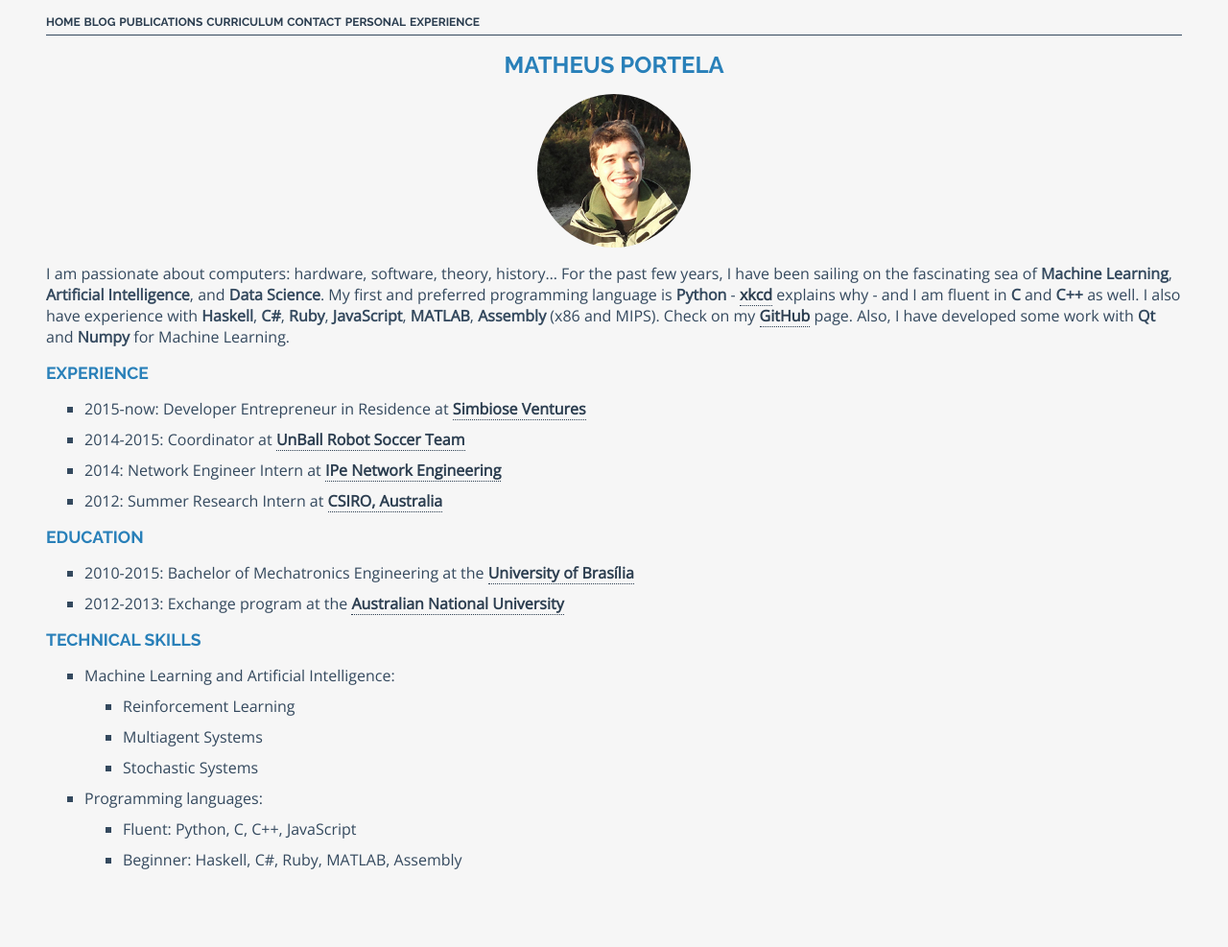
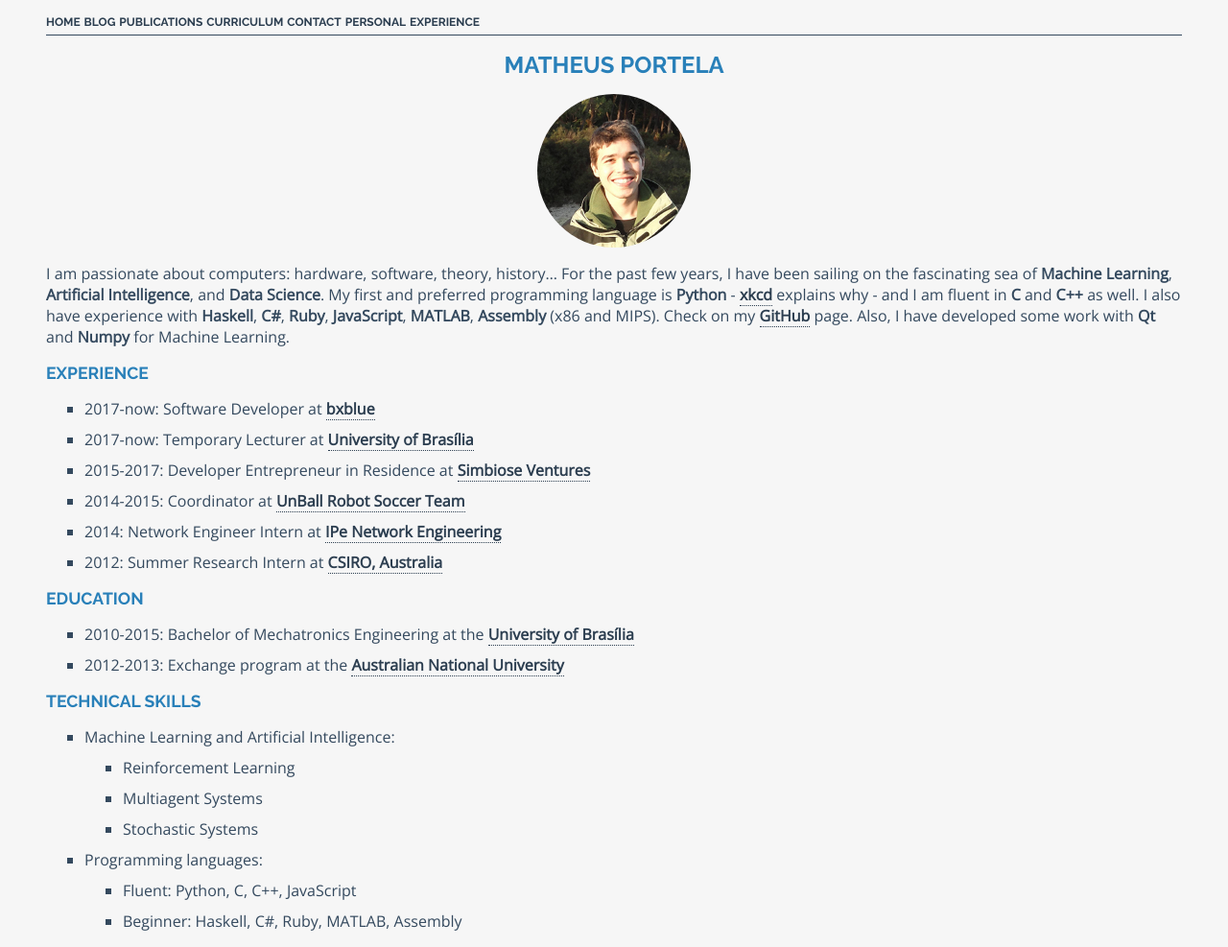
Before and after one commit to matheusportela/matheusportela.github.io, a Jekyll site: the page built from index.md, in a window 1280 px wide. Shown: the whole page at 96% size. Built offline with Jekyll 4.4.1, drawn with Linux system fonts in a browser that asks for light colours; before the commit the page ends 923 px from its top, so only the background shows below that.

Commit message:
Update index.md

```diff
--- a/index.md
+++ b/index.md
@@ -8,7 +8,9 @@ title: Matheus Portela
 I am passionate about computers: hardware, software, theory, history... For the past few years, I have been sailing on the fascinating sea of **Machine Learning**, **Artificial Intelligence**, and **Data Science**. My first and preferred programming language is **Python** - [xkcd](http://xkcd.com/353) explains why - and I am fluent in **C** and **C++** as well. I also have experience with **Haskell**, **C#**, **Ruby**, **JavaScript**, **MATLAB**, **Assembly** (x86 and MIPS). Check on my [GitHub](http://github.com/matheusportela/) page. Also, I have developed some work with **Qt** and **Numpy** for Machine Learning.
 
 ## Experience
-- 2015-now: Developer Entrepreneur in Residence at [Simbiose Ventures](http://www.simbioseventures.com)
+- 2017-now: Software Developer at [bxblue](https://bxblue.com.br/)
+- 2017-now: Temporary Lecturer at [University of Brasília](http://www.unb.br)
+- 2015-2017: Developer Entrepreneur in Residence at [Simbiose Ventures](http://www.simbioseventures.com)
 - 2014-2015: Coordinator at [UnBall Robot Soccer Team](http://equipeunball.wordpress.com/)
 - 2014: Network Engineer Intern at [IPe Network Engineering](http://www.ipe.io/)
 - 2012: Summer Research Intern at [CSIRO, Australia](http://www.csiro.au/)
```
